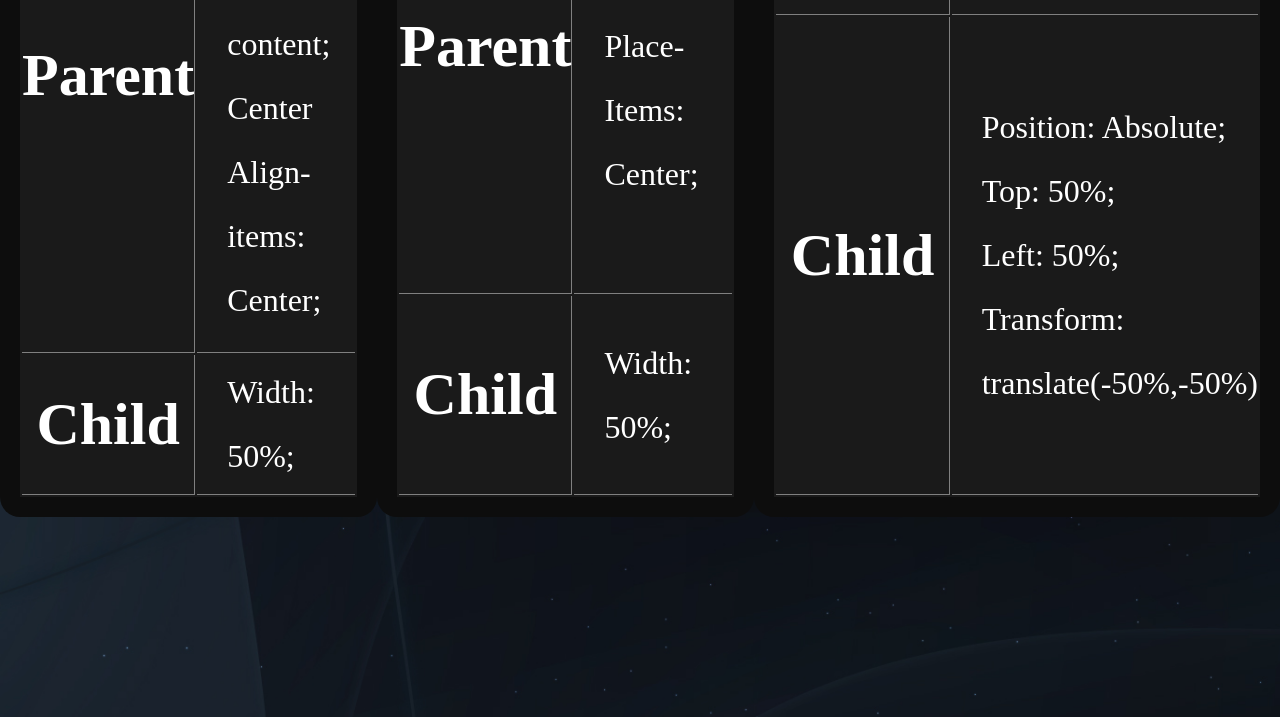
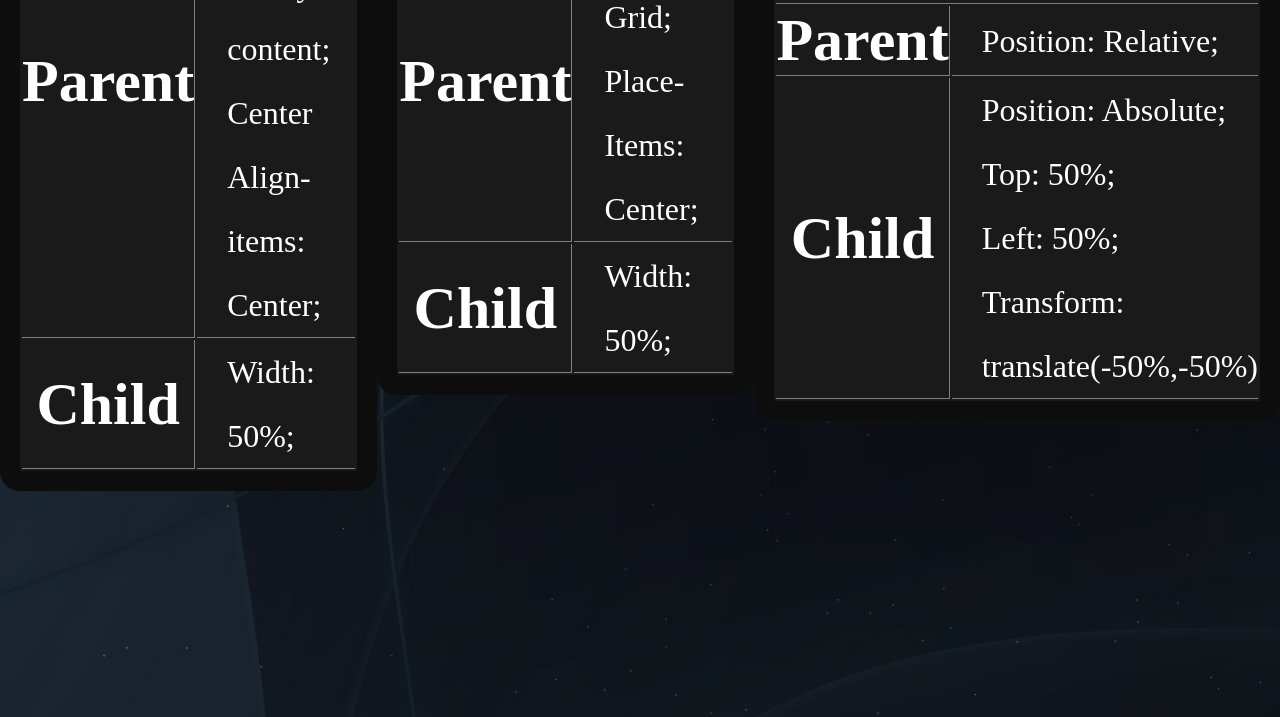
Before and after one commit to jesusantonio30/jm30_cheatsheet.github.io, a plain HTML site: page index.html in a window 1280 px wide. Shown: the part 882-1599 px from the top of the page. Drawn offline with Linux system fonts and the light colour scheme; a web font is replaced by a local one.

Commit message:
Update styles.css

```diff
--- a/styles.css
+++ b/styles.css
@@ -16,8 +16,8 @@ body {
 }
 
 table {
-    width: 933px;
-    height: 933px;
+    width: 650px;
+    height: 650px;
     border-collapse: separate;
     color: white;
     background-color: #1a1a1a;
```
